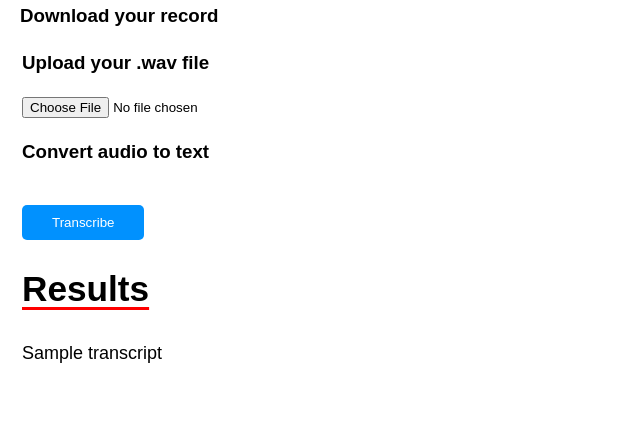
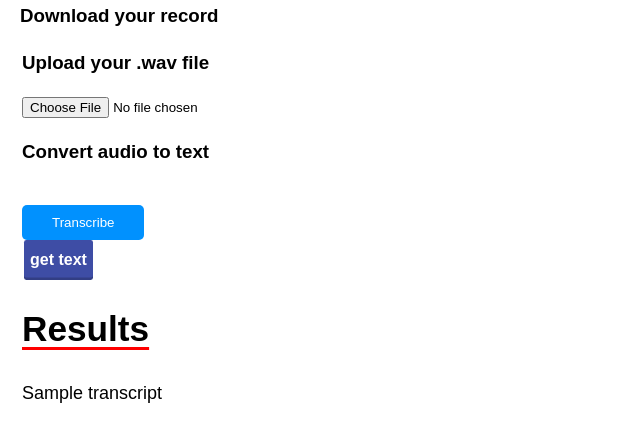
Before and after one commit to sameh999/Speech-to-text-Arabic, a Flask app: template templates/index.html in a window 1280 px wide. Shown: the part 254-696 px from the top of the page, without its empty margins (0-640 px from the left). Run offline with Flask 2, Linux system fonts and the light colour scheme; the template is opened without the code that fills it: most values are stand-ins (such as "Sample title", 1, 10 or a date in 2020); some libraries are stand-ins or nearby versions.

Commit message:
Update index.html

```diff
--- a/templates/index.html
+++ b/templates/index.html
@@ -32,15 +32,27 @@
             <input type="submit" id="submitButton" value="Transcribe"/>
         </form>
 
+        <button id="get_txt">get text</button>
+        <p id="txt"> </p>
+
         <div id="speechTranscript">
-        {% if transcript != "" %}
+        {% if results["transcript"] != "" %}
             <div id="speechTranscriptContainer">
                 <h1>Results</h1>
-                <p id="speechText">{{ transcript }}</p>
+                <p id="speechText">{{ results["transcript"]}}</p>
             </div>
         {% endif %}
         </div>
     </div>
+    <script>
+        $("#get_txt").click(function(){
+            $.get("demo_test.asp", function(data, status){
+                alert("Data: " + data + "\nStatus: " + status);
+
+                cons.console.log(data);
+            });
+        });
+    </script>
 
     <!-- inserting these scripts at the end to be able to use all the elements in the DOM -->
     <script src="{{ url_for('static', filename='js/WebAudioRecorder.min.js') }}" ></script>
```
